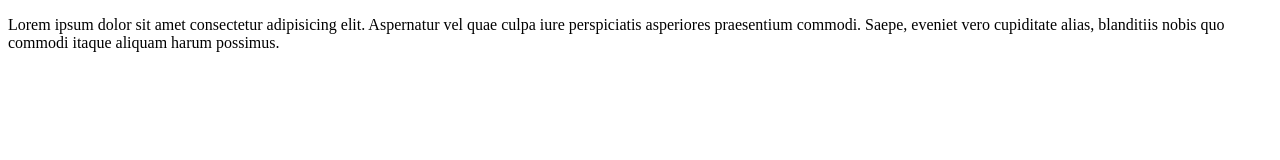
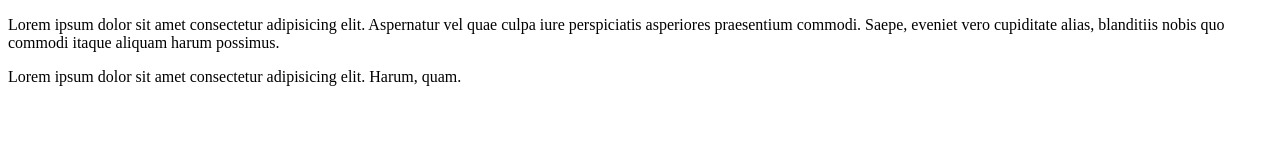
Before and after one commit to MarioOlivo/CursoCoding-01, a plain HTML site: page index.html in a window 1280 px wide. Drawn offline with Linux system fonts and the light colour scheme.

Commit message:
agregando al nuevo branch

```diff
--- a/index.html
+++ b/index.html
@@ -8,5 +8,6 @@
 </head>
 <body>
     <p>Lorem ipsum dolor sit amet consectetur adipisicing elit. Aspernatur vel quae culpa iure perspiciatis asperiores praesentium commodi. Saepe, eveniet vero cupiditate alias, blanditiis nobis quo commodi itaque aliquam harum possimus.</p>
+    <p>Lorem ipsum dolor sit amet consectetur adipisicing elit. Harum, quam.</p>
 </body>
 </html>
```
